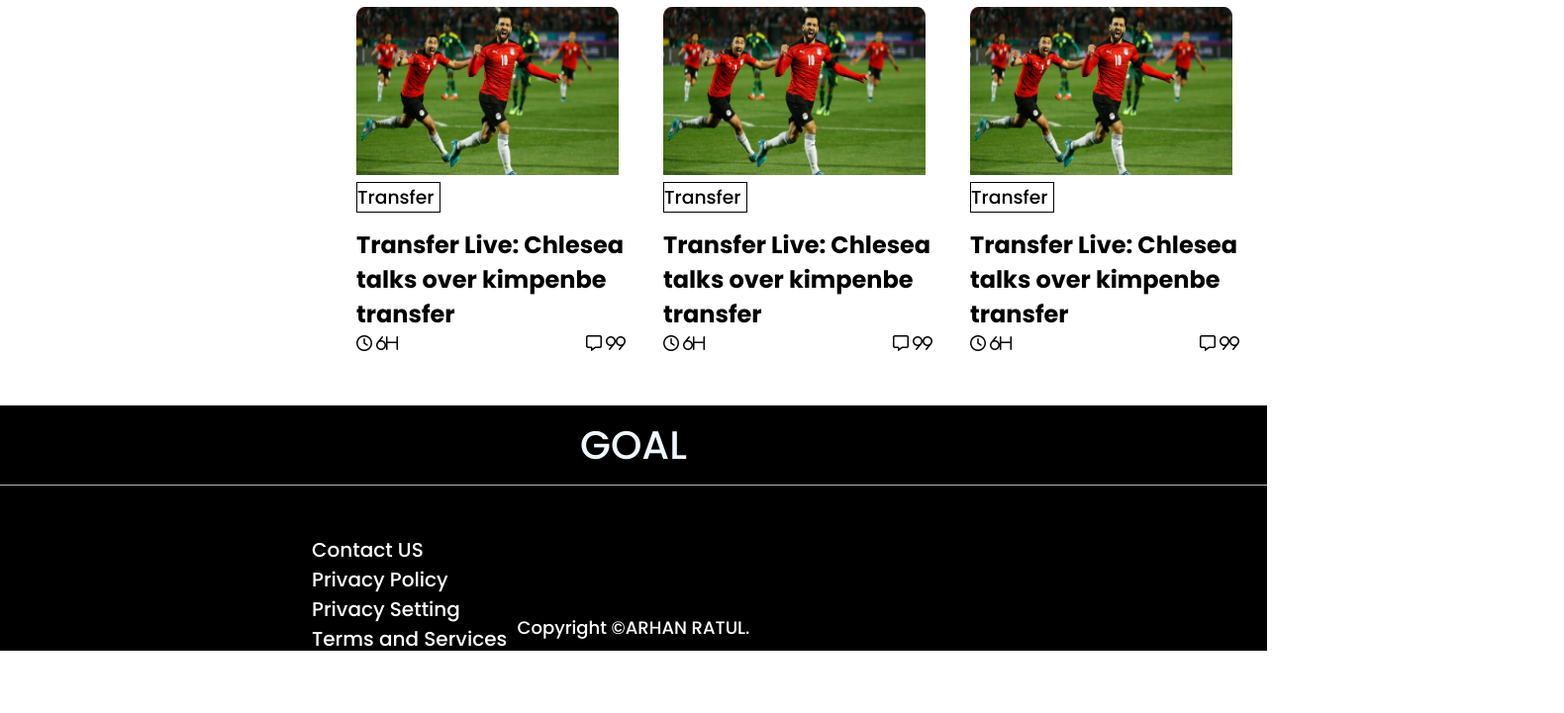
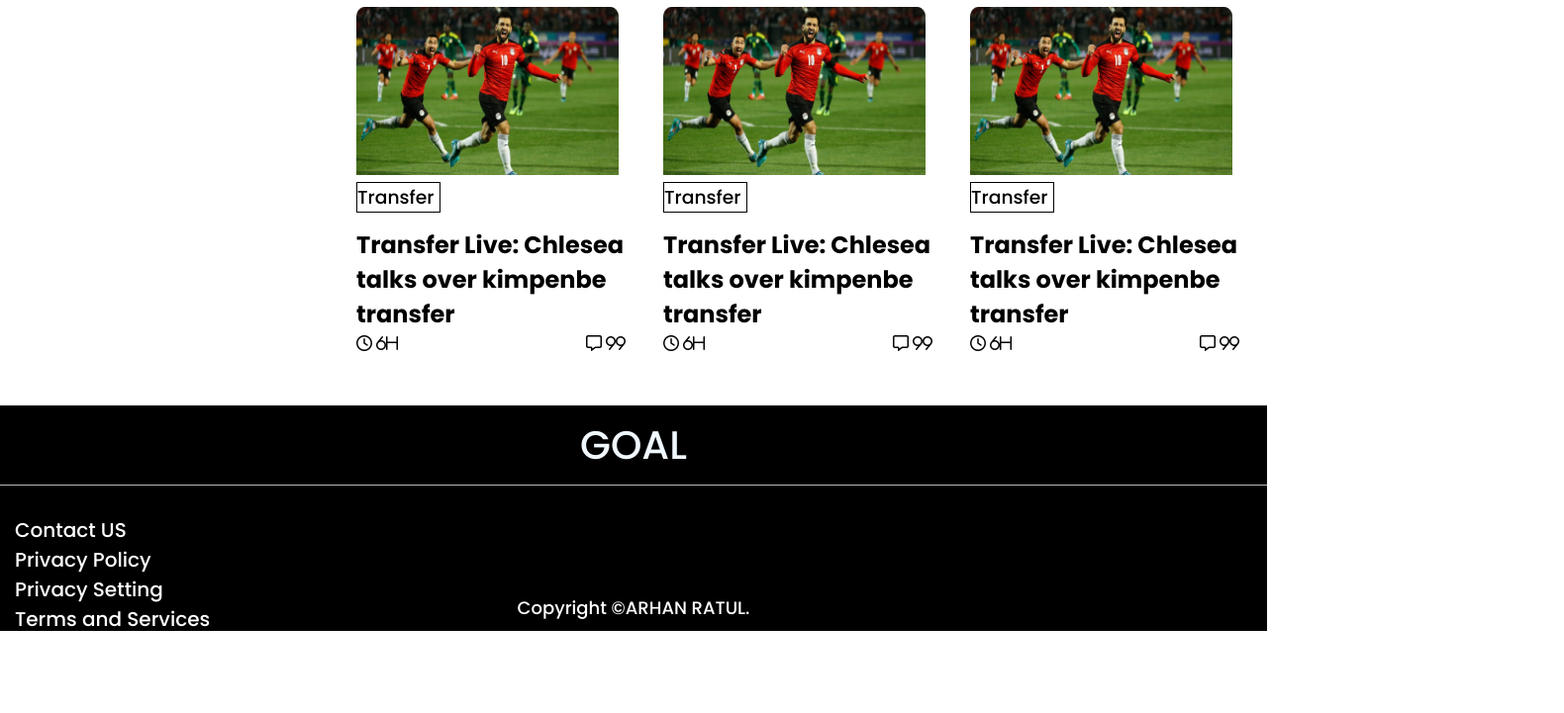
Before and after one commit to Ratulislamsatu/second-assignment, a plain HTML site: page index.html in a window 1280 px wide. Shown: the part 1328-2049 px from the top of the page at 99% size, 1580 px wide, since content can reach past the window. Drawn offline with Linux system fonts and the light colour scheme.

Commit message:
changes css

```diff
--- a/style.css
+++ b/style.css
@@ -199,11 +199,11 @@ main {
     display: flex;
     width: 100vw;
     height: 70px;
-    margin-top: 50px;
-    margin-left: 300px;
+    margin-top: 30px;
+    margin-right: 200px;
+    display: grid;
+    grid-template-columns: repeat(4, 1fr);
 }
-
-
 
 
 
```
